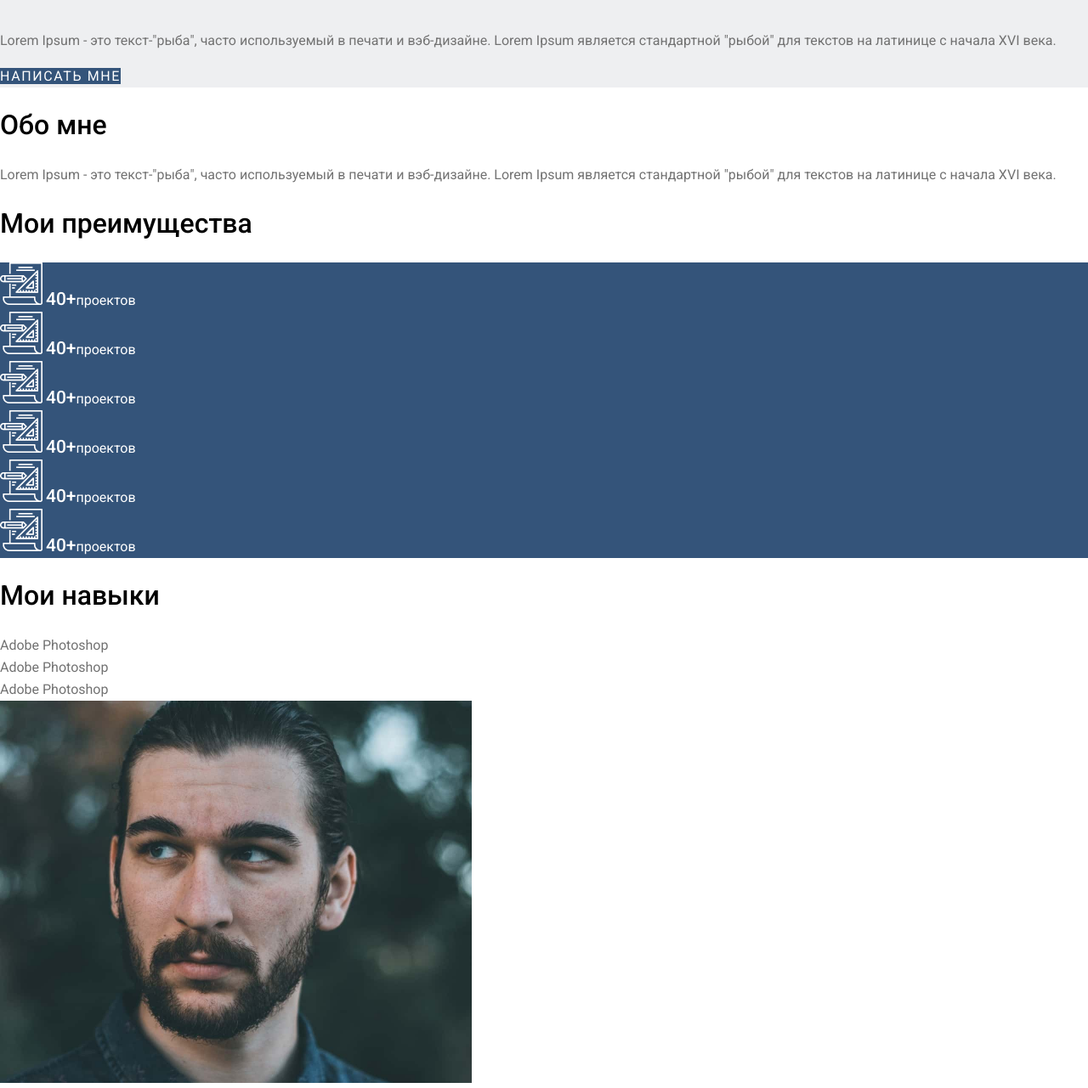
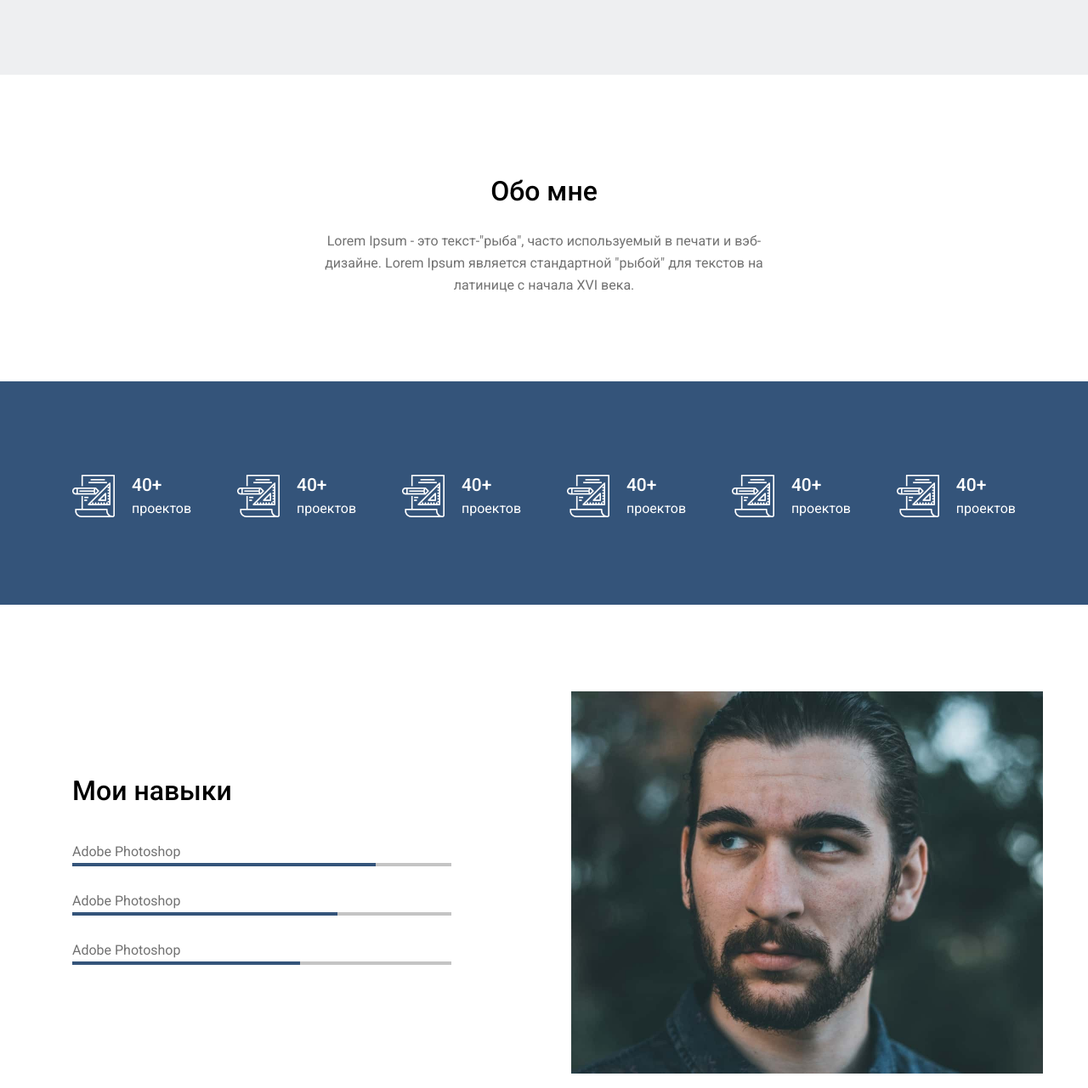
Before and after one commit to EvgeniaSukhanova/WD, a plain HTML site: page index.html in a window 1280 px wide. Shown: the part 625-1906 px from the top of the page at 85% size. Drawn offline with Linux system fonts and the light colour scheme; a web font is replaced by a local one.

Commit message:
adds more style

```diff
--- a/css/style.css
+++ b/css/style.css
@@ -1,6 +1,7 @@
 :root {
    --basic-black:#000000;
    --basic-grey:#727272;
+   --middle-grey:#C4C4C4;
    --light-grey:#EEEFF1;
    --dark-grey:#5F5D5D;
    --basic-blue:#34547A;
@@ -31,9 +32,47 @@ body {
     line-height: 37px;
 }
 
+.container {
+    max-width: 1110px;
+    margin: 0 auto;
+}
+
+.container-small {
+    max-width: 540px;
+    margin: 0 auto;
+}
+
+.visually-hidden {
+    position: absolute;
+    overflow: hidden;
+    width: 1px;
+    height: 1px;
+    margin: -1px;
+    padding: 0;
+    border: 0;
+    clip: rect(0, 0, 0, 0);
+    white-space: nowrap;
+}
+
+.btn-primary {
+    background-color: var(--basic-blue);
+    text-decoration: none;
+    color:var(--basic-white);
+    letter-spacing: 0.1em;
+    text-transform: uppercase;
+    display: inline-block;
+}
+
+.btn-big {
+    font-size: 16px;
+    line-height: 26px;
+    padding: 24px 40px;
+}
+
 /* ------ header ------ */
 .main-header {
-    background-color: var(--light-grey)
+    background-color: var(--light-grey);
+    padding: 54px 0 0;
 }
 .main-logo {
     color: var(--basic-blue);
@@ -43,10 +82,21 @@ body {
     text-decoration: none;
 }
 
+.main-nav {
+    display: flex;
+    justify-content: space-between;
+    align-items: center;
+}
+
 .main-nav-list {
+    display: flex;
     list-style-type: none;
     margin: 0;
     padding: 0;
+}
+
+.main-nav-item + .main-nav-item {
+    margin-left: 42px;
 }
 
 .main-nav-link {
@@ -59,55 +109,170 @@ body {
 
 /* ------ promo ------ */
 .promo {
+    padding: 130px 0 146px;
     background-color: var(--light-grey);
 }
 
 .promo-title {
     font-size: 48px;
     line-height: 79px;
+    margin: 0 0 40px;
 }
 
-.promo-write-me {
-    color:var(--basic-white);
-    letter-spacing: 0.1em;
-    background-color: var(--basic-blue);
-    text-decoration: none;
-    text-transform: uppercase;
+.promo-wrap {
+    display: flex;
+    align-items: center;
+}
+
+.promo-image,
+.promo-content,
+.skills-content,
+.skills-img {
+    flex: 0 0 50%;
+}
+
+.promo-image {
+    text-align: center;
+}
+
+.promo-image img {
+    display: block;
+    margin: 0 auto;
+}
+
+.promo-content {
+    padding: 0 0 0 10px;
+}
+
+.promo-text {
+    margin: 0 0 52px;
 }
 /* ------ !promo ------ */
 
+/* ------ about-me ------ */
+.about-me {
+    text-align: center;
+    margin: 119px auto 100px;
+}
+
+/* ------ !about-me ------ */
+
 
 /* ------ advantages ------ */
-.adv-list {
-    color: var(--basic-white);
+
+.advantages {
     background-color: var(--basic-blue);
-    list-style-type: none;
-    margin: 0;
-    padding: 0;
+    padding: 100px 0;
 }
 
-.adv-link-40 {
+.adv-list {
+    display: flex;
+    flex-wrap: wrap;
+    justify-content: space-between;
+    list-style-type: none;
+    padding: 0;
+   }
+
+.advantages-item {
+    display: flex;
+    color: var(--basic-white);
+    flex: 0 0 auto;
+    margin: 10px 0 0;
+}
+
+.advantages-item + .advantages-item {
+    margin-left: 10px;
+}
+
+.advantages-item > span {
+    margin: 0 0 0 20px;
+}
+
+.advantages-strong {
     font-weight: 500;
     font-size: 21px;
     line-height: 25px;
 }
 /* ------ !advantages ------ */
 
+/* ------ skills ------ */
+.skills {
+    margin: 102px auto;
+    display: flex;
+    align-items: center;
+}
 
-/* ------ process ------ */
-.process {
-    background-color:var(--light-grey)
+.skills-img {
+    margin-left: 32px;
 }
-/* ------ !process ------ */
 
+.skills-img img {
+    display: block;
+}
 
-/* ------ skills ------ */
+.skills-title {
+    margin: 0 0 40px;
+}
+
 .skills-list {
     list-style-type: none;
     margin: 0;
     padding: 0;
 }
+
+.skills-list li {
+    margin: 0 0 28px;
+}
+
+.progress {
+    background-color: var(--middle-grey);
+    max-width: 446px;
+    height: 4px;
+}
+
+.progress div {
+    background-color: var(--basic-blue);
+    height: 100%;
+}
 /* ------ !skills ------ */
+
+
+/* ------ how-work ------ */
+.how-work {
+    background-color:var(--light-grey);
+    padding: 100px 0;
+}
+
+.how-work_content {
+    text-align: center;
+}
+
+.how-work_button {
+    max-width: 1110px;
+    width: 100%;
+    height: 600px;
+    cursor: pointer;
+    border: none;
+    background: url(../img/background.jpg) center / cover no-repeat;
+    display: block;
+    margin: 50px auto 0;
+    position: relative;
+}
+
+.how-work_button::after {
+    content: "";
+    width: 100px;
+    height: 100px;
+    position: absolute;
+    left: 50%;
+    top: 50%;
+    background: url(../img/Vector.png) center no-repeat;
+    transform: translate(-50%, -50%);
+}
+/* ------ !how-work ------ */
+
+
+
 
 /* ------ my-works-gallery ------ */
 .my-works-gallery-list {
--- a/index.html
+++ b/index.html
@@ -12,82 +12,106 @@
 </head>
 <body>
     <header class="main-header">
-        <nav>
+        <nav class="main-nav container">
             <a class="main-logo" href="#">WD</a>
            <ul class="main-nav-list">
-               <li><a class="main-nav-link" href="#">Главная</a></li>
-               <li><a class="main-nav-link"href="#">Об авторе</a></li>
-               <li><a class="main-nav-link"href="#">Работы</a></li>
-               <li><a class="main-nav-link"href="#">Процесс</a></li>
-               <li><a class="main-nav-link"href="#">Контакты</a></li>
+               <li class="main-nav-item"><a class="main-nav-link" href="#">Главная</a></li>
+               <li class="main-nav-item"><a class="main-nav-link"href="#">Об авторе</a></li>
+               <li class="main-nav-item"><a class="main-nav-link"href="#">Работы</a></li>
+               <li class="main-nav-item"><a class="main-nav-link"href="#">Процесс</a></li>
+               <li class="main-nav-item"><a class="main-nav-link"href="#">Контакты</a></li>
            </ul>
         </nav>
     </header>
     <main>
-        <h1>Страница-портфолио обо мне</h1>
+        <h1 class="visually-hidden">Страница-портфолио обо мне</h1>
         <section class="promo">
+            <div class="promo-wrap container">
+                <div class="promo-image">
                     <img src="./img/laptop.png" width="357" height="234" alt="иконка открытого ноутбука">
+                </div>
+                <div class="promo-content">
                     <h2 class="section-title promo-title">Дизайн и верстка</h2>
-            <p>Lorem Ipsum - это текст-"рыба",
+                    <p class="promo-text">Lorem Ipsum - это текст-"рыба",
                     часто используемый в печати и вэб-дизайне.
                     Lorem Ipsum является
                     стандартной "рыбой" для текстов на
                     латинице с начала XVI века.</p>
-                <a class="promo-write-me" href="#">Написать мне</a>
+                    <a class="btn-primary btn-big" href="#">Написать мне</a>
+                </div>
+            </div>
         </section>
-        <section>
+        <section class="container-small about-me">
             <h2 class="section-title">Обо мне</h2>
-            <p>Lorem Ipsum - это текст-"рыба",
-                часто используемый в печати и вэб-дизайне.
-                Lorem Ipsum является
-                стандартной "рыбой" для текстов на
-                латинице с начала XVI века.</p>
+            <p>Lorem Ipsum - это текст-"рыба", часто используемый
+                    в печати и вэб-дизайне. Lorem Ipsum является стандартной
+                    "рыбой" для текстов на латинице с начала XVI века.
+            </p>
         </section>
         <section class="advantages">
-            <h2 class="section-title">Мои преимущества</h2>
-            <ul class="adv-list">
-                <li>
+            <h2 class="visually-hidden">Мои преимущества</h2>
+            <ul class="container adv-list">
+                <li class="advantages-item">
                     <img src="./img/icon.png" width="50" height="50" alt="иконка листик с карандашом и линейкой-треугольником">
-                    <span class="adv-link-40">40+</span><span>проектов</span>
+                    <span><span class="advantages-strong">40+</span><br>проектов</span>
                 </li>
-                <li>
+                <li class="advantages-item">
                     <img src="./img/icon.png" width="50" height="50" alt="иконка листик с карандашом и линейкой-треугольником">
-                    <span class="adv-link-40">40+</span><span>проектов</span>
+                    <span><span class="advantages-strong">40+</span><br>проектов</span>
                 </li>
-                <li>
+                <li class="advantages-item">
                     <img src="./img/icon.png" width="50" height="50" alt="иконка листик с карандашом и линейкой-треугольником">
-                    <span class="adv-link-40">40+</span><span>проектов</span>
+                    <span><span class="advantages-strong">40+</span><br>проектов</span>
                 </li>
-                <li>
+                <li class="advantages-item">
                     <img src="./img/icon.png" width="50" height="50" alt="иконка листик с карандашом и линейкой-треугольником">
-                    <span class="adv-link-40">40+</span><span>проектов</span>
+                    <span><span class="advantages-strong">40+</span><br>проектов</span>
                 </li>
-                <li>
+                <li class="advantages-item">
                     <img src="./img/icon.png" width="50" height="50" alt="иконка листик с карандашом и линейкой-треугольником">
-                    <span class="adv-link-40">40+</span><span>проектов</span>
+                    <span><span class="advantages-strong">40+</span><br>проектов</span>
                 </li>
-                <li>
+                <li class="advantages-item">
                     <img src="./img/icon.png" width="50" height="50" alt="иконка листик с карандашом и линейкой-треугольником">
-                    <span class="adv-link-40">40+</span><span>проектов</span>
+                    <span><span class="advantages-strong">40+</span><br>проектов</span>
                 </li>
             </ul>
         </section>
-        <section class="skills">
-            <h2 class="section-title">Мои навыки</h2>
+        <section class="skills container">
+            <div class="skills-content">
+                <h2 class="section-title skills-title">Мои навыки</h2>
                 <ul class="skills-list">
-                <li>Adobe Photoshop</li>
-                <li>Adobe Photoshop</li>
-                <li>Adobe Photoshop</li>
+                    <li>Adobe Photoshop
+                        <div class="progress">
+                            <div style="width: 80%;"></div>
+                        </div>
+                    </li>
+                    <li>Adobe Photoshop
+                        <div class="progress">
+                            <div style="width: 70%;"></div>
+                        </div>
+                    </li>
+                    <li>Adobe Photoshop
+                        <div class="progress">
+                            <div style="width: 60%;"></div>
+                        </div>
+                    </li>
                 </ul>
+            </div>
+            <div class="skills-img">
                 <img src="./img/foto.jpg" width="555" height="450" alt="фото мужчины">
+            </div>
         </section>
-        <section class="process">
+        <section class="how-work">
+            <div class="container-small how-work_content">
                 <h2 class="section-title">Как я работаю</h2>
                 <p>Lorem Ipsum - это текст-"рыба", часто используемый
                 в печати и вэб-дизайне. Lorem Ipsum является стандартной
                 "рыбой" для текстов на латинице с начала XVI века.</p>
-                 <iframe width="560" height="315" src="https://www.youtube.com/embed/8weefau2E60" title="YouTube video player" frameborder="0" allow="accelerometer; autoplay; clipboard-write; encrypted-media; gyroscope; picture-in-picture" allowfullscreen></iframe>
-                 <button>video</button>
+            </div>
+                <button class="how-work_button" type="button">
+                    <span class="visually-hidden">Открывает видео</span>
+                </button>
         </section>
         <section class="my-works-gallery">
             <h2 class="section-title">Галерея моих работ</h2>
```
Also changed, not shown: img/Vector.png (added). Lines whose indentation alone changed are shown as unchanged.
